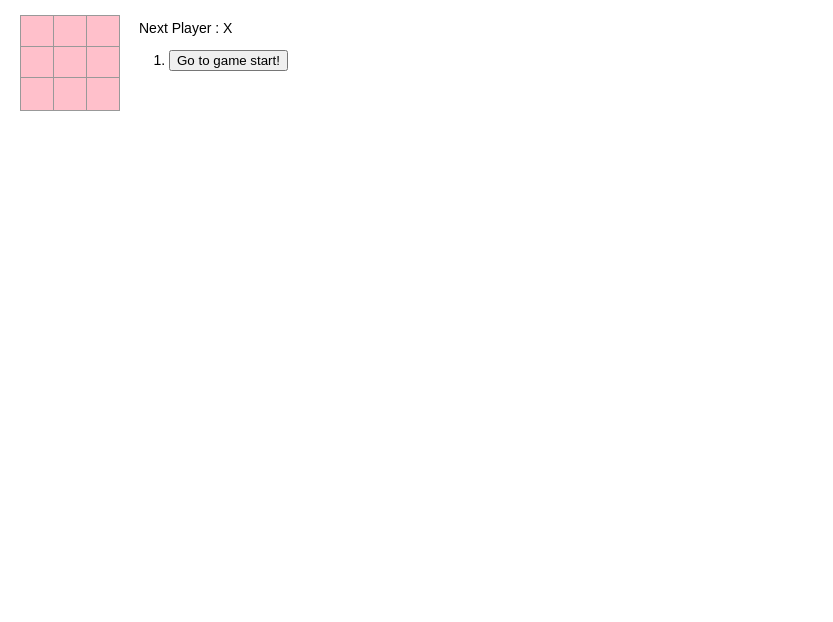
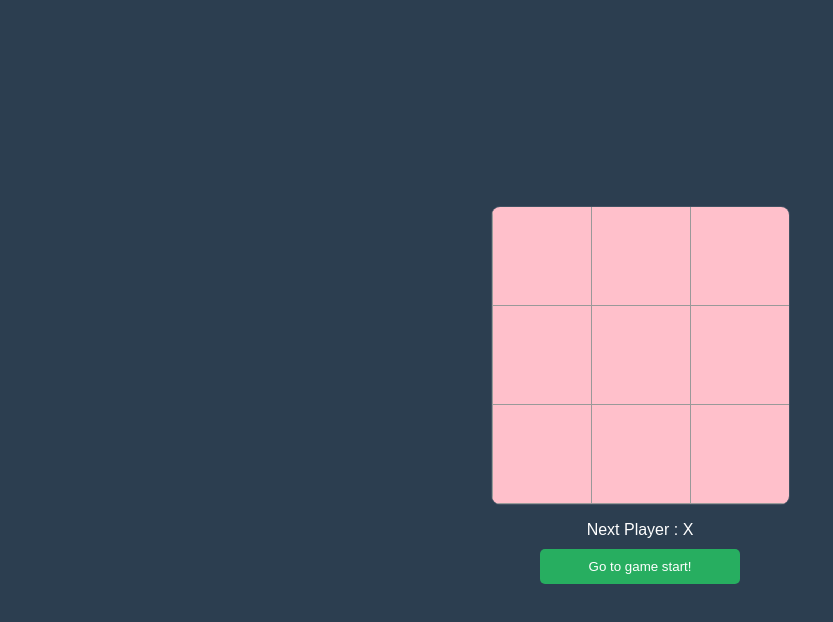
Before and after one commit to kwonyk0310/ReactProject, a React (Create React App) app: page / in a window 1280 px wide. Shown: the top 622 px of the page, without its empty margins (0-833 px from the left). Built offline with nearby package versions, Linux system fonts and the light colour scheme.

Commit message:
Style 적용

```diff
--- a/src/App.css
+++ b/src/App.css
@@ -1,8 +1,26 @@
 .game {
     display: flex;
-    flex-direction: row;
-    border: orange;
+    flex-direction: column;
+    height: 100vh;
+    justify-content: center;
+    align-items: center;
 }
 .game-info {
-    margin-left: 20px;
+    margin-top: 16px;
+    width: 100%;
+    display: flex;
+    flex-direction: column;
+    justify-content: center;
+    align-items: center;
 }
+.move-button {
+    width: 200px;
+    background-color: #27ae60;
+    border-radius: 5px;
+    border-width: 0px;
+    color: #fff;
+    font-weight: 200;
+    margin-bottom: 10px;
+    padding: 10px 20px;
+    text-decoration: none;
+}
--- a/src/App.js
+++ b/src/App.js
@@ -62,7 +62,7 @@ const App = () => {
       'Go to game start!';
     return (
       <li key={move}>
-        <button onClick={() => jumpTo(move)}>{desc}</button>
+        <button className="move-button" onClick={() => jumpTo(move)}>{desc}</button>
       </li>
     )
   })
@@ -79,7 +79,7 @@ const App = () => {
       </div>
       <div className="game-info">
         <div className="status">{status}</div>
-        <ol>{moves}</ol>
+        <ol style={{listStyle: 'none'}}>{moves}</ol>
     </div>
   </div>
   );
--- a/src/component/Board.css
+++ b/src/component/Board.css
@@ -1,3 +1,9 @@
 .status {
     margin-bottom: 10px;
 }
+.board-wrapper {
+    border: 1px solid rgba(255, 255, 255, 0.1);
+    box-shadow: rgba(0,0,0,0.19);
+    border-radius: 9px;
+    overflow: hidden;
+}
--- a/src/component/Board.js
+++ b/src/component/Board.js
@@ -9,7 +9,7 @@ const Board = ({squares, onClick}) => {
   }
 
   return (
-    <div>
+    <div className="board-wrapper">
       <div className="board-row">
         {renderSquare(0)}
         {renderSquare(1)}
--- a/src/component/Square.css
+++ b/src/component/Square.css
@@ -2,10 +2,12 @@
     background-color: pink;
     border: 1px solid #999;
     font-size: 24px;
-    height: 34px;
+    height: 100px;
     margin-right: -1px;
-    margin-top: -5px;
+    margin-top: -1px;
     padding: 0;
     text-align: center;
-    width: 34px;
+    width: 100px;
+    float: left;
+    line-height: 34px;
 }
--- a/src/index.css
+++ b/src/index.css
@@ -1,7 +1,11 @@
 body {
-    font: 14px "Century Gothic", Futura, sans-serif;
-    margin: 20px;
+    background-color: #2c3e50;
+    color: #fff;
+    font-family: sans-serif;
+    margin: 0;
+    padding: 0;
 }
 ol, ul {
-    padding-left: 30px;
+    margin: 0;
+    padding: 0;
 }
```
